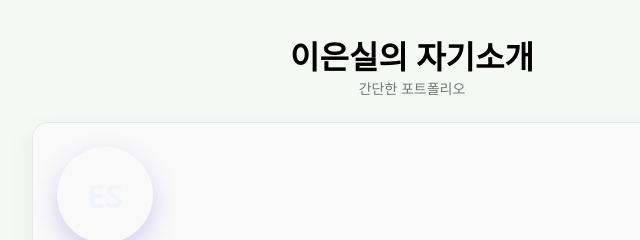
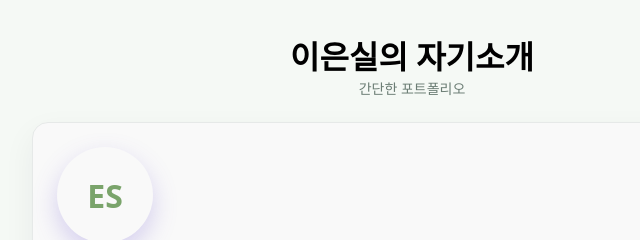
Before and after one commit to leejunhong77/leejunhong77.github.io, a plain HTML site: page index.html in a window 1280 px wide. Shown: the top 240 px of the page, 228-868 px from the left. Drawn offline with Linux system fonts and the light colour scheme.

Commit message:
Update style.css

```diff
--- a/style.css
+++ b/style.css
@@ -71,7 +71,7 @@ body {
     display: flex;
     align-items: center;
     justify-content: center;
-    color: #f1f5fa;
+    color: #7aa46b;
     font-size: 32px;
     font-weight: 600;
     box-shadow: 0 10px 25px rgba(111, 87, 210, 0.263);
```
